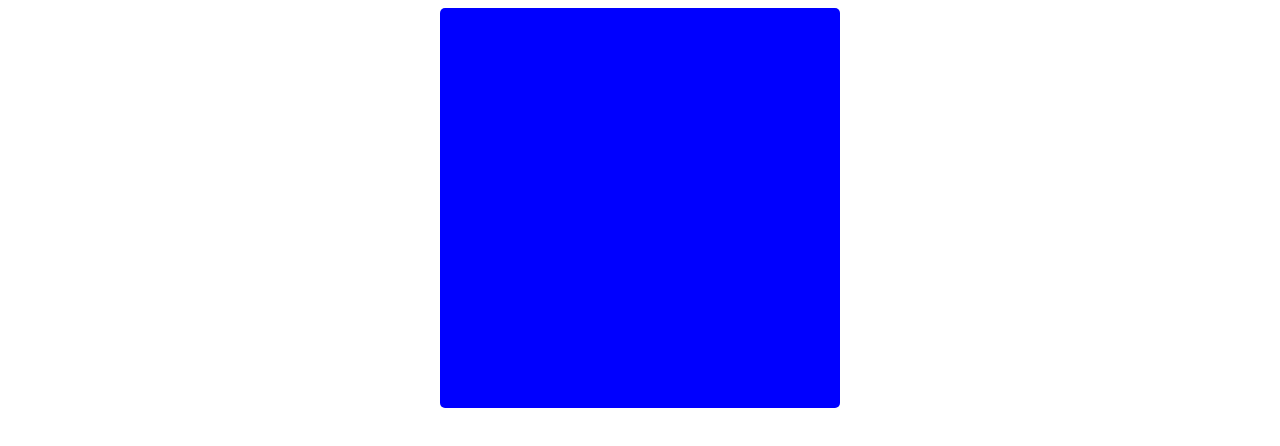
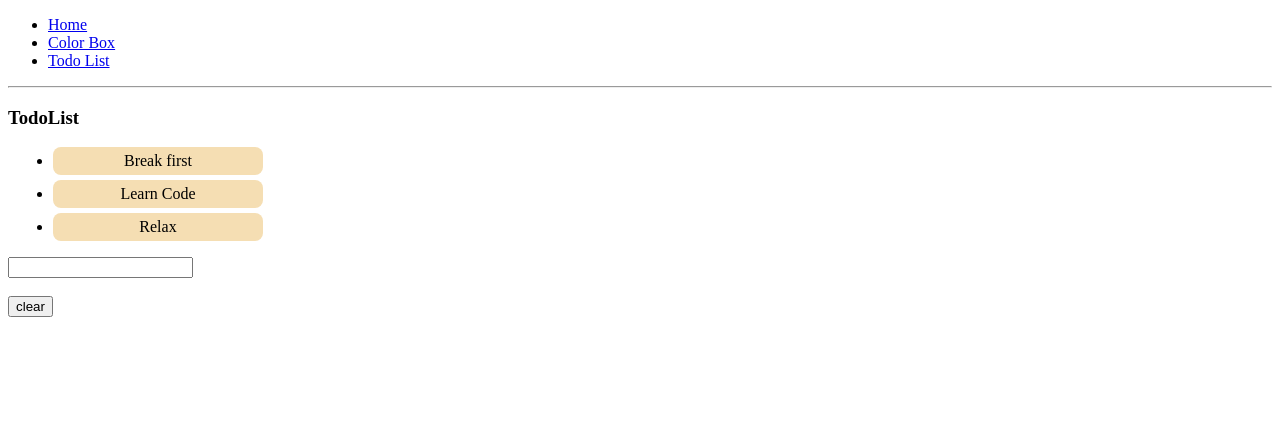
Before and after one commit to minhnhat-dev/react-hooks-basic, a React (Create React App) app: page /todo-list in a window 1280 px wide. Shown: the top 446 px of the page. Built offline with nearby package versions, Linux system fonts and the light colour scheme.

Commit message:
add todo list

```diff
--- a/src/App.js
+++ b/src/App.js
@@ -1,12 +1,13 @@
 import './app.scss';
 import ColorBox from './components/ColorBox';
+import Routes from './components/Routes';
 
 function App() {
-  return (
-    <div className="app">
-      <ColorBox/>
-    </div>
-  );
+    return (
+        <div className="app">
+            <Routes />
+        </div>
+    );
 }
 
 export default App;
--- a/src/app.scss
+++ b/src/app.scss
@@ -1,5 +1,3 @@
 .app {
-  color: greenyellow;
-  display: flex;
-  justify-content: center;
+
 }
--- a/src/components/ColorBox/ColorBox.scss
+++ b/src/components/ColorBox/ColorBox.scss
@@ -1,5 +1,6 @@
 .box {
     $box-size: 400px;
+
     width: $box-size;
     height: $box-size;
     border-radius: 2px;
--- /dev/null
+++ b/src/components/Home/index.jsx
@@ -0,0 +1,12 @@
+import React from 'react';
+import Routes from '../Routes';
+
+function Home() {
+    return (
+        <div>
+            <h2>Home</h2>
+        </div>
+    );
+}
+
+export default Home;
--- /dev/null
+++ b/src/components/Routes/index.jsx
@@ -0,0 +1,60 @@
+import React from 'react';
+import {
+    BrowserRouter as Router,
+    Switch,
+    Route,
+    Link,
+    withRouter
+} from 'react-router-dom';
+
+import Home from '../Home';
+import ColorBox from '../ColorBox';
+import TodoList from '../TodoList';
+
+const routes = [
+    {
+        path: '/',
+        component: Home,
+        title: 'Home'
+    },
+    {
+        path: '/color-box',
+        component: ColorBox,
+        title: 'Color Box'
+    },
+    {
+        path: '/todo-list',
+        component: TodoList,
+        title: 'Todo List'
+    }
+];
+
+function Routes() {
+    return (
+        <Router>
+            <div>
+                <ul>
+                    {routes.map((route, index) => (
+                        <li key={index.toString()}>
+                            <Link to={route.path}>{route.title}</Link>
+                        </li>
+                    ))}
+                </ul>
+
+                <hr />
+                <Switch>
+                    {routes.map((route, i) => (
+                        <Route
+                            exact
+                            path={route.path}
+                            key={i.toString()}
+                            component={route.component}
+                        />
+                    ))}
+                </Switch>
+            </div>
+        </Router>
+    );
+}
+
+export default Routes;
--- /dev/null
+++ b/src/components/TodoList/FormInput/index.jsx
@@ -0,0 +1,29 @@
+import React, { useState } from 'react';
+
+function FormInput(props) {
+    const { onSubmit = null } = props;
+    const [value, setValue] = useState('');
+
+    function handleOnChange(e) {
+        setValue(e.target.value);
+    }
+
+    function handleOnSubmit(e) {
+        e.preventDefault();
+        const todo = {
+            title: value
+        };
+        onSubmit(todo);
+        setValue('');
+    }
+
+    return (
+        <div>
+            <form onSubmit={handleOnSubmit}>
+                <input type="text" value={value} onChange={handleOnChange} />
+            </form>
+        </div>
+    );
+}
+
+export default FormInput;
--- /dev/null
+++ b/src/components/TodoList/TodoListItems/TodoListItems.scss
@@ -0,0 +1,15 @@
+.title {
+    $padding-5: 5px;
+
+    background-color: wheat;
+    border-radius: 8px;
+    text-align: center;
+    padding: $padding-5;
+    margin: $padding-5;
+    max-width: 200px;
+
+    transition: all 0.3 ease-in-out 0s;
+}
+.title {
+
+}
--- /dev/null
+++ b/src/components/TodoList/TodoListItems/index.jsx
@@ -0,0 +1,37 @@
+import React from 'react';
+import PropTypes from 'prop-types';
+import './TodoListItems.scss';
+
+TodoListItems.propTypes = {
+    todos: PropTypes.array,
+    handleOnClickToDoItem: PropTypes.func
+};
+
+TodoListItems.defaultProps = {
+    todos: [],
+    handleOnClickToDoItem: null
+};
+
+function TodoListItems({ todos = [], handleOnClickToDoItem }) {
+    function handleClick(id) {
+        handleOnClickToDoItem(id);
+    }
+
+    return (
+        <div>
+            <ul>
+                {todos.map((todo, index) => (
+                    <li
+                        className="title"
+                        key={index.toString()}
+                        onClick={() => handleClick(todo.id)}
+                    >
+                        {todo.title}
+                    </li>
+                ))}
+            </ul>
+        </div>
+    );
+}
+
+export default TodoListItems;
--- /dev/null
+++ b/src/components/TodoList/index.jsx
@@ -0,0 +1,65 @@
+import React, { useState } from 'react';
+import PropTypes from 'prop-types';
+import TodoListItems from './TodoListItems';
+import FormInput from './FormInput';
+
+const TODOS = [
+    {
+        id: 1,
+        title: 'Break first'
+    },
+    {
+        id: 2,
+        title: 'Learn Code'
+    },
+    {
+        id: 3,
+        title: 'Relax'
+    }
+];
+
+function TodoList(props) {
+    const defaultTodoList = JSON.parse(localStorage.getItem('todoList')) || TODOS;
+    console.log('defaultTodoList', defaultTodoList);
+    const [todoList, setTodoList] = useState(defaultTodoList);
+    const [todoInput, setTodoInput] = useState('');
+
+    function handleOnClickToDoItem(id) {
+        const newTodoList = todoList.filter((item) => item.id !== id);
+        setTodoList(newTodoList);
+        localStorage.setItem('todoList', JSON.stringify(newTodoList));
+    }
+
+    function handleClear() {
+        setTodoList(TODOS);
+        localStorage.setItem('todoList', JSON.stringify(TODOS));
+    }
+
+    function handleAddTodo(todo) {
+        if (todo) {
+            const { title } = todo;
+            const id = todoList.length + 1;
+            const newTodoList = [...todoList, { id, title }];
+            setTodoList(newTodoList);
+            localStorage.setItem('todoList', JSON.stringify(newTodoList));
+        }
+    }
+
+    return (
+        <div>
+            <h3>TodoList</h3>
+            <TodoListItems todos={todoList} handleOnClickToDoItem={handleOnClickToDoItem} />
+            <FormInput onSubmit={handleAddTodo} />
+            <br />
+            <button type="button" onClick={handleClear}>
+                clear
+            </button>
+        </div>
+    );
+}
+
+TodoList.propTypes = {
+
+};
+
+export default TodoList;
```
Also changed, not shown: package.json (+3 -8 lines), src/components/ColorBox/index.jsx (+7 -9 lines), 1 other file (tests, documents, lock files or other folders).
